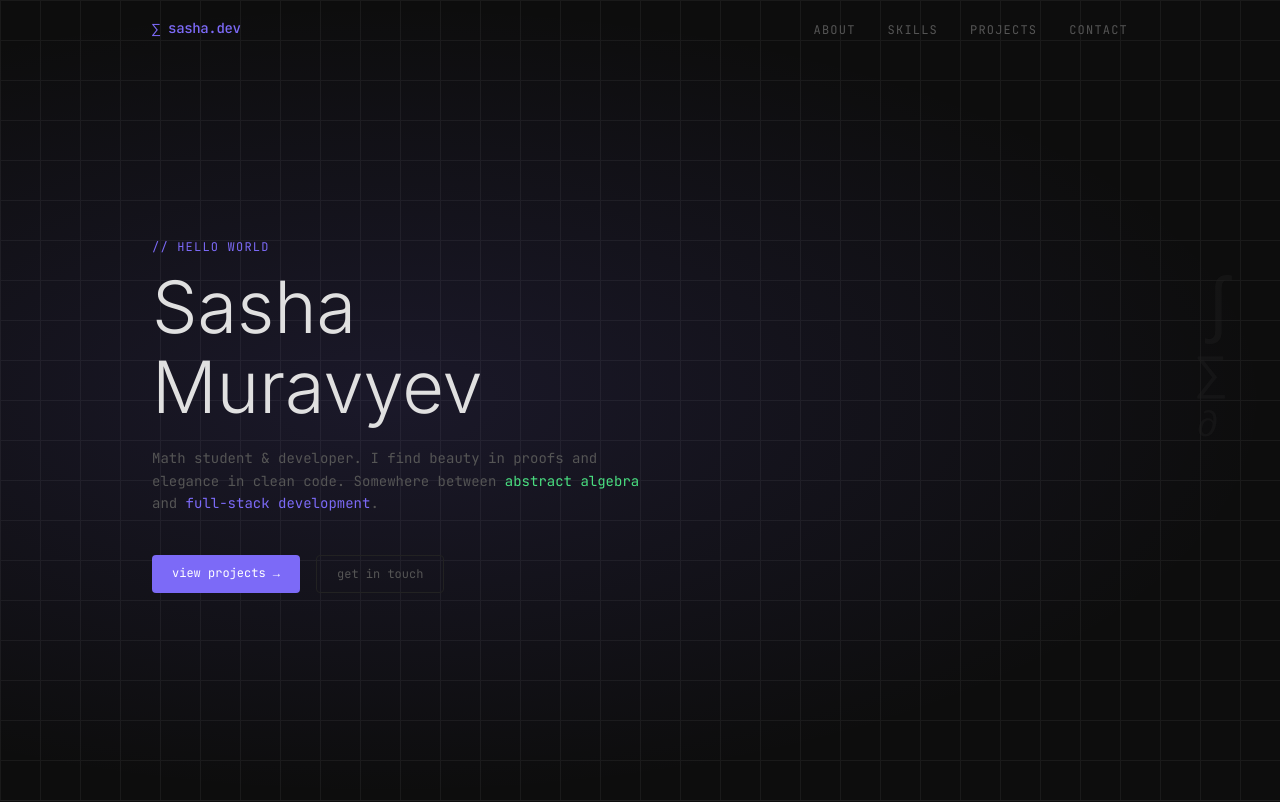
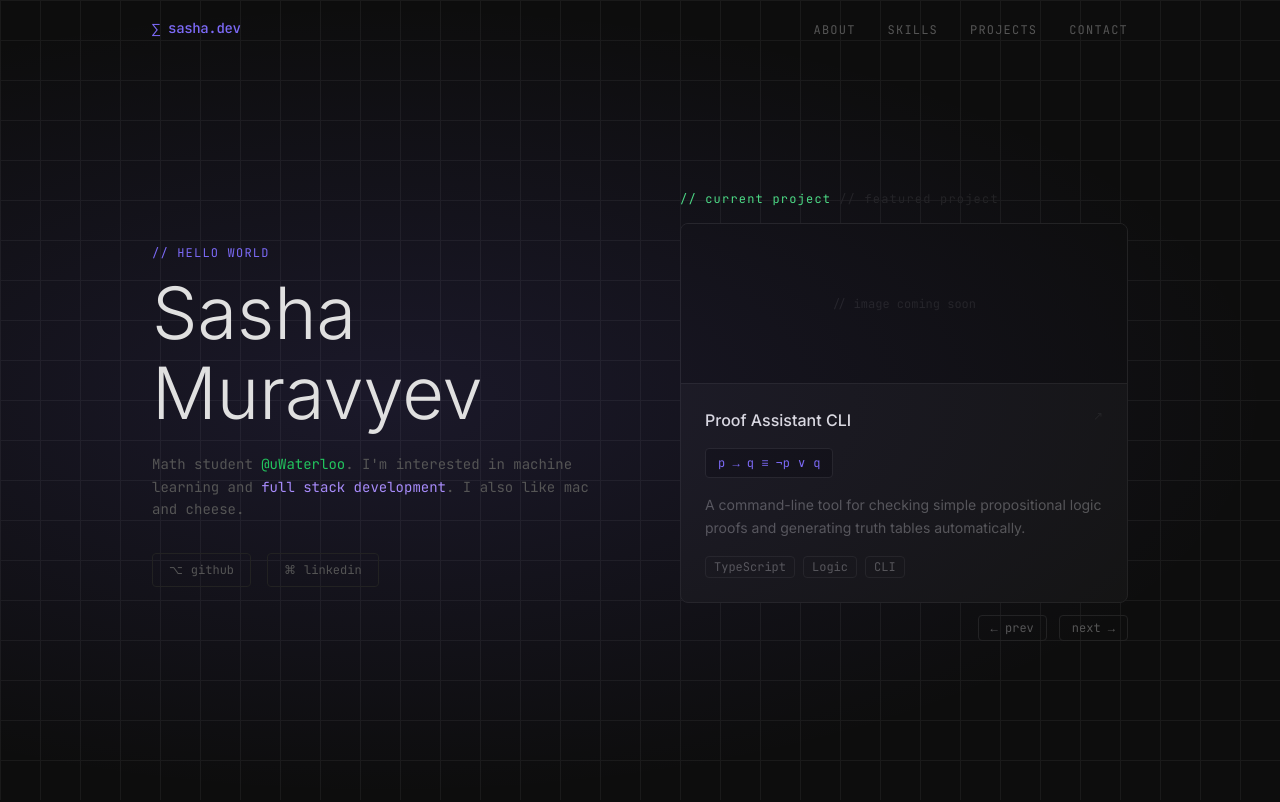
Before and after one commit to SMOO1/sasha-portfolio-website, a React (Create React App) app: page / in a window 1280 px wide. Shown: the top 802 px of the page. Built offline with nearby package versions, Linux system fonts and the light colour scheme.

Commit message:
feat: move projects cards

```diff
--- a/src/App.jsx
+++ b/src/App.jsx
@@ -1,14 +1,12 @@
 import React from "react";
 import Navbar from "./components/Navbar";
 import Hero from "./components/Hero";
-import Projects from "./components/Projects";
 
 export default function App() {
   return (
     <div className="bg-bg min-h-screen">
       <Navbar />
       <Hero />
-      <Projects />
     </div>
   );
 }
--- a/src/components/Hero.jsx
+++ b/src/components/Hero.jsx
@@ -1,4 +1,10 @@
 import React from "react";
+import ProjectCarousel from "./Projects";
+
+const SOCIALS = [
+  { label: "github", href: "https://github.com/sashamuravyev", icon: "⌥" },
+  { label: "linkedin", href: "https://linkedin.com/in/sashamuravyev", icon: "⌘" },
+];
 
 export default function Hero() {
   return (
@@ -10,7 +16,10 @@ export default function Hero() {
       <div className="absolute inset-0 bg-[radial-gradient(ellipse_at_30%_50%,rgba(124,106,247,0.12),transparent_70%)] pointer-events-none" />
 
       <div className="max-w-5xl mx-auto px-6 pt-24 pb-16 w-full">
-        <div className="animate-slide-up">
+        <div className="flex flex-col lg:flex-row lg:items-center gap-16">
+
+          {/* Left — bio */}
+          <div className="animate-slide-up flex-1">
             <p className="font-mono text-accent text-xs tracking-widest uppercase mb-4">
               // hello world
             </p>
@@ -20,37 +29,37 @@ export default function Hero() {
             <h1 className="text-5xl md:text-7xl font-light text-light leading-tight mb-6">
               Muravyev
             </h1>
-
-          <p className="font-mono text-muted text-sm mb-10 max-w-lg leading-relaxed">
-            Math student &amp; developer. I find beauty in proofs and elegance
-            in clean code. Somewhere between{" "}
-            <span className="text-accent-2">abstract algebra</span> and{" "}
-            <span className="text-accent">full-stack development</span>.
+            <p className="font-mono text-muted text-sm mb-8 max-w-lg leading-relaxed">
+              Math student{" "}
+              <span className="text-green-500">@uWaterloo</span>.{" "}
+              I'm interested in{" "}
+              <span className="text-">machine learning</span> and{" "}
+              <span className="text-violet-400">full stack development</span>.
+              I also like mac and cheese.
             </p>
 
+            {/* Social links */}
             <div className="flex gap-4">
+              {SOCIALS.map((s) => (
                 <a
-              href="#projects"
-              className="font-mono text-xs bg-accent text-white px-5 py-2.5 rounded hover:bg-accent/80 transition-colors"
+                  key={s.label}
+                  href={s.href}
+                  target="_blank"
+                  rel="noopener noreferrer"
+                  className="flex items-center gap-2 font-mono text-xs text-muted border border-border rounded px-4 py-2 hover:text-light hover:border-muted transition-colors"
                 >
-              view projects →
+                  <span>{s.icon}</span>
+                  {s.label}
                 </a>
-            <a
-              href="#contact"
-              className="font-mono text-xs border border-border text-muted px-5 py-2.5 rounded hover:text-light hover:border-muted transition-colors"
-            >
-              get in touch
-            </a>
+              ))}
             </div>
           </div>
 
-        {/* Floating math symbols */}
-        <div className="absolute right-10 top-1/3 hidden lg:block select-none pointer-events-none">
-          <div className="text-border font-mono text-7xl opacity-40 leading-none">
-            <div>∫</div>
-            <div className="text-5xl mt-2">∑</div>
-            <div className="text-4xl mt-2">∂</div>
+          {/* Right — project carousel */}
+          <div className="flex-1 max-w-md w-full">
+            <ProjectCarousel />
           </div>
+
         </div>
       </div>
     </section>
--- a/src/components/Projects.jsx
+++ b/src/components/Projects.jsx
@@ -1,32 +1,70 @@
-import React from "react";
+import React, { useState } from "react";
 
-const CURRENT = {
+const PROJECTS = [
+  {
+    label: "// current project",
+    labelColor: "text-accent-2",
     title: "Proof Assistant CLI",
     desc: "A command-line tool for checking simple propositional logic proofs and generating truth tables automatically.",
     tags: ["TypeScript", "Logic", "CLI"],
     eq: "p → q ≡ ¬p ∨ q",
+    image: null, // replace with image path e.g. "/images/proof-cli.png"
     link: "#",
-};
-
-const FEATURED = {
+  },
+  {
+    label: "// featured project",
+    labelColor: "text-accent",
     title: "Graph Theory Visualizer",
     desc: "Interactive tool to visualize graph algorithms — BFS, DFS, Dijkstra, and more. Built to help students build intuition.",
     tags: ["React", "D3.js", "Algorithms"],
     eq: "G = (V, E)",
+    image: null, // replace with image path e.g. "/images/graph-viz.png"
     link: "#",
-};
+  },
+];
 
-function ProjectCard({ project, label, labelColor }) {
+export default function ProjectCarousel() {
+  const [index, setIndex] = useState(0);
+  const project = PROJECTS[index];
+
   return (
+    <div className="flex flex-col gap-3 w-full">
+      {/* Dot indicators */}
+      <div className="flex gap-2 mb-1">
+        {PROJECTS.map((p, i) => (
+          <button
+            key={i}
+            onClick={() => setIndex(i)}
+            className={`font-mono text-xs tracking-widest transition-colors ${
+              i === index ? p.labelColor : "text-border hover:text-muted"
+            }`}
+          >
+            {p.label}
+          </button>
+        ))}
+      </div>
+
+      {/* Card */}
       <a
         href={project.link}
-      className="group bg-surface border border-border rounded-lg p-6 hover:border-accent/50 transition-all duration-300 block"
+        className="group bg-surface border border-border rounded-lg overflow-hidden hover:border-accent/50 transition-all duration-300 block"
       >
-      <div className="flex items-center gap-2 mb-4">
-        <span className={`font-mono text-xs uppercase tracking-widest ${labelColor}`}>
-          {label}
-        </span>
+        {/* Image area */}
+        <div className="w-full h-40 bg-bg border-b border-border overflow-hidden">
+          {project.image ? (
+            <img
+              src={project.image}
+              alt={project.title}
+              className="w-full h-full object-cover group-hover:scale-105 transition-transform duration-500"
+            />
+          ) : (
+            <div className="w-full h-full flex items-center justify-center">
+              <span className="font-mono text-xs text-border">// image coming soon</span>
             </div>
+          )}
+        </div>
+
+        <div className="p-6">
           <div className="flex items-start justify-between mb-4">
             <h3 className="text-light font-medium group-hover:text-accent transition-colors">
               {project.title}
@@ -35,7 +73,7 @@ function ProjectCard({ project, label, labelColor }) {
               ↗
             </span>
           </div>
-      <div className="font-mono text-xs text-accent/60 bg-bg border border-border rounded px-3 py-1.5 mb-4 inline-block">
+          <div className="font-mono text-xs text-accent bg-bg border border-border rounded px-3 py-1.5 mb-4 inline-block">
             {project.eq}
           </div>
           <p className="text-muted text-sm leading-relaxed mb-4">{project.desc}</p>
@@ -49,19 +87,24 @@ function ProjectCard({ project, label, labelColor }) {
               </span>
             ))}
           </div>
+        </div>
       </a>
+
+      {/* Prev / Next */}
+      <div className="flex gap-3 justify-end">
+        <button
+          onClick={() => setIndex((i) => (i - 1 + PROJECTS.length) % PROJECTS.length)}
+          className="font-mono text-xs text-muted border border-border rounded px-3 py-1 hover:text-light hover:border-muted transition-colors"
+        >
+          ← prev
+        </button>
+        <button
+          onClick={() => setIndex((i) => (i + 1) % PROJECTS.length)}
+          className="font-mono text-xs text-muted border border-border rounded px-3 py-1 hover:text-light hover:border-muted transition-colors"
+        >
+          next →
+        </button>
+      </div>
+    </div>
   );
 }
-
-export default function Projects() {
-  return (
-    <section id="projects" className="py-24 border-t border-border">
-      <div className="max-w-5xl mx-auto px-6">
-        <div className="grid grid-cols-1 md:grid-cols-2 gap-5">
-          <ProjectCard project={CURRENT} label="// current project" labelColor="text-accent-2" />
-          <ProjectCard project={FEATURED} label="// featured project" labelColor="text-accent" />
-        </div>
-      </div>
-    </section>
-  );
-}
--- a/tailwind.config.js
+++ b/tailwind.config.js
@@ -1,4 +1,3 @@
-
 module.exports = {
   content: ["./src/**/*.{js,jsx,ts,tsx}"],
   theme: {
@@ -11,8 +10,9 @@ module.exports = {
         bg: "#0d0d0d",
         surface: "#141414",
         border: "#222222",
-        accent: "#7c6af7",
-        "accent-2": "#4ade80",
+        accent: "#7c6af7",      // ← change this hex to whatever you want
+        "accent-2": "#4ade80",  // ← or this one
+        "accent-3": "#f97316",  // ← add new ones like this, use as text-accent-3
         muted: "#555555",
         light: "#e0e0e0",
       },
```
Lines whose indentation alone changed are shown as unchanged.
